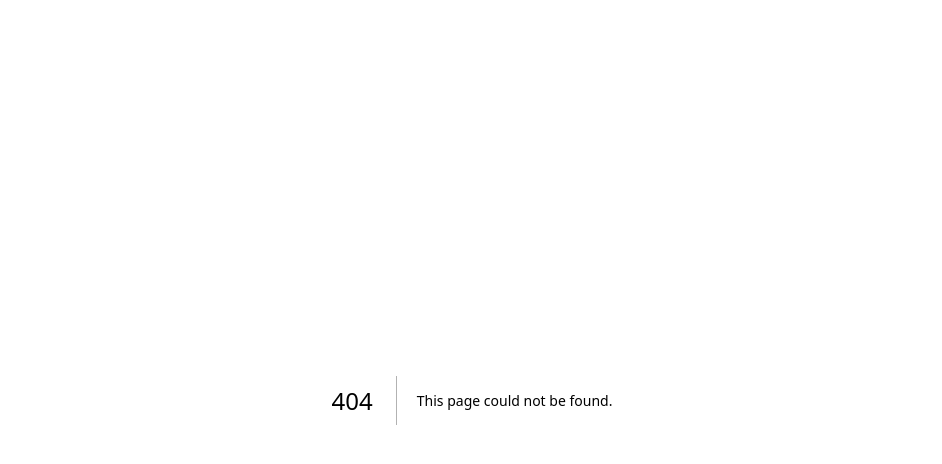
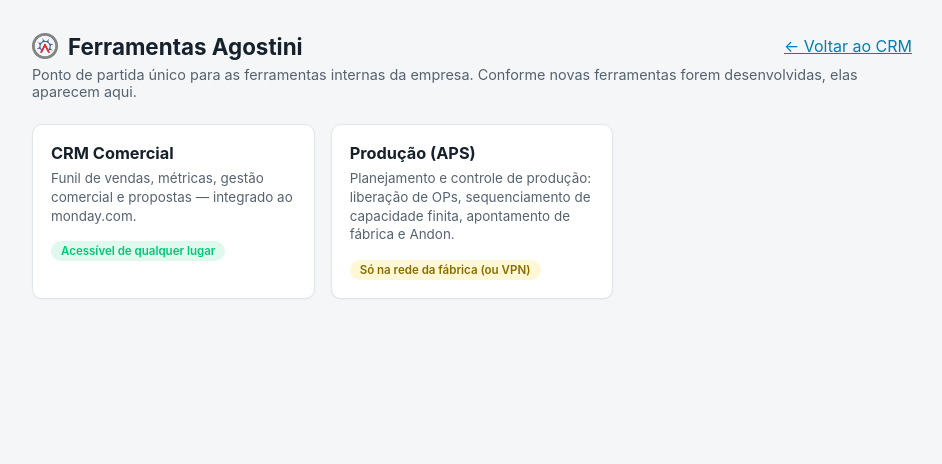
Before and after one commit to tiagoagostini2013-ops/agostini-crm, a Next.js app: page /ferramentas in a window 1280 px wide. Before the commit this address had no page. Shown: the top 464 px of the page, without its empty margins (168-1110 px from the left). Built offline with nearby package versions, Linux system fonts and the light colour scheme; no server answers.

Commit message:
Ferramentas

```diff
--- /dev/null
+++ b/app/ferramentas/page.js
@@ -0,0 +1,42 @@
+import { FERRAMENTAS } from '../../lib/ferramentas';
+
+export const metadata = {
+  title: 'Ferramentas — Agostini',
+  description: 'Ponto de partida único para as ferramentas internas da Agostini.',
+};
+
+const BADGE_LABEL = {
+  internet: 'Acessível de qualquer lugar',
+  'rede-local': 'Só na rede da fábrica (ou VPN)',
+};
+
+export default function FerramentasPage() {
+  return (
+    <div className="ferramentas-page">
+      <div className="ferramentas-header">
+        <div className="ferramentas-brand">
+          <img className="brand-logo" src="/logo.png" alt="Agostini" />
+          <h1>Ferramentas Agostini</h1>
+        </div>
+        <a className="btn-link" href="/">
+          ← Voltar ao CRM
+        </a>
+      </div>
+
+      <p className="ferramentas-intro">
+        Ponto de partida único para as ferramentas internas da empresa. Conforme novas ferramentas forem
+        desenvolvidas, elas aparecem aqui.
+      </p>
+
+      <div className="ferramentas-grid">
+        {FERRAMENTAS.map((f) => (
+          <a key={f.nome} className="ferramenta-card" href={f.url} target="_blank" rel="noreferrer">
+            <div className="ferramenta-nome">{f.nome}</div>
+            <div className="ferramenta-desc">{f.descricao}</div>
+            <span className={`ferramenta-badge badge-${f.onde}`}>{BADGE_LABEL[f.onde] || f.onde}</span>
+          </a>
+        ))}
+      </div>
+    </div>
+  );
+}
--- /dev/null
+++ b/lib/ferramentas.js
@@ -0,0 +1,29 @@
+// Lista de ferramentas internas da Agostini, mostrada em /ferramentas.
+//
+// Para adicionar uma nova ferramenta no futuro, basta acrescentar um item
+// neste array — nada mais precisa mudar (a página /ferramentas é
+// data-driven a partir daqui).
+//
+// `onde` controla o selo mostrado no card:
+//   'internet'   -> "Acessível de qualquer lugar" (ex.: apps na Vercel)
+//   'rede-local' -> "Só na rede da fábrica (ou VPN)" (ex.: apps que dependem
+//                    do ERP local, como o APS)
+
+export const FERRAMENTAS = [
+  {
+    nome: 'CRM Comercial',
+    descricao: 'Funil de vendas, métricas, gestão comercial e propostas — integrado ao monday.com.',
+    url: '/',
+    onde: 'internet',
+  },
+  {
+    nome: 'Produção (APS)',
+    descricao:
+      'Planejamento e controle de produção: liberação de OPs, sequenciamento de capacidade finita, apontamento de fábrica e Andon.',
+    // Defina NEXT_PUBLIC_APS_URL nas variáveis de ambiente da Vercel assim que
+    // o IP fixo/reservado do PC do APS estiver definido (ver
+    // instalar-servico.ps1 no projeto agostini-production-control).
+    url: process.env.NEXT_PUBLIC_APS_URL || 'http://SEU-IP-AQUI:3001',
+    onde: 'rede-local',
+  },
+];
```
